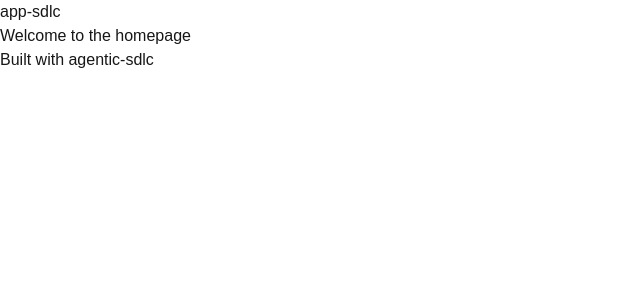
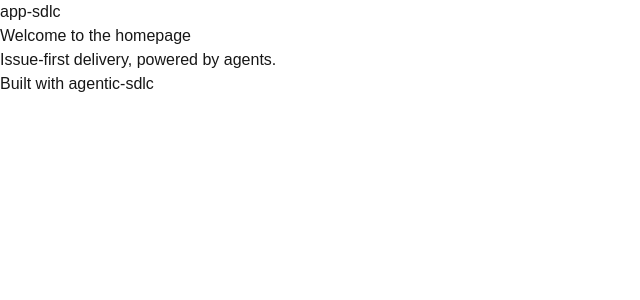
Before and after one commit to JohnRuffin/app-sdlc, a Next.js app: page / in a window 1280 px wide. Shown: the top 300 px of the page, without its empty margins (0-640 px from the left). Built offline with nearby package versions, Linux system fonts and the light colour scheme.

Commit message:
feat(issue-14): implementation updates (#15)

```diff
--- a/app/page.tsx
+++ b/app/page.tsx
@@ -7,6 +7,7 @@ export default function HomePage() {
         <Link href="/">app-sdlc</Link>
       </nav>
       <h1>Welcome to the homepage</h1>
+      <p>Issue-first delivery, powered by agents.</p>
       <footer>
         Built with agentic-sdlc
       </footer>
```
